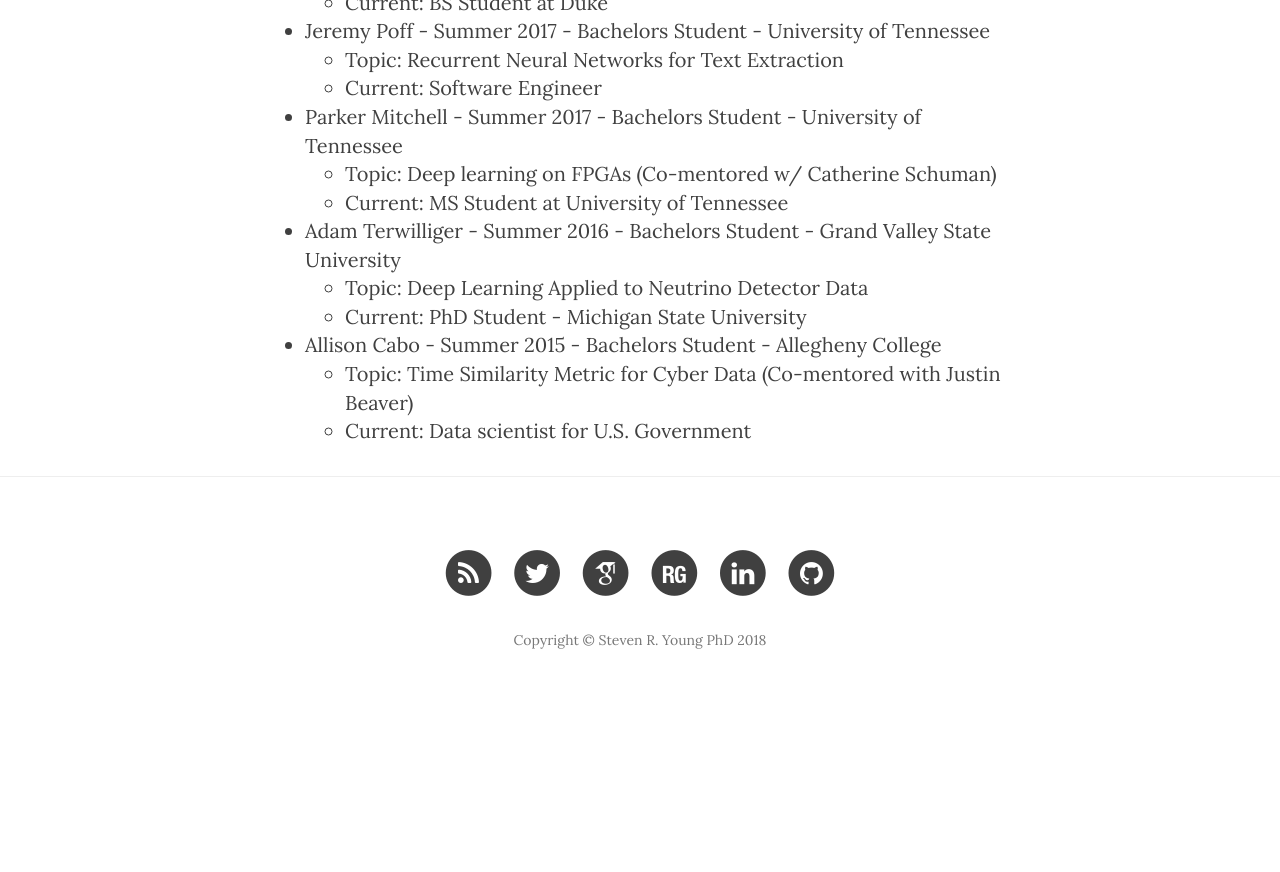
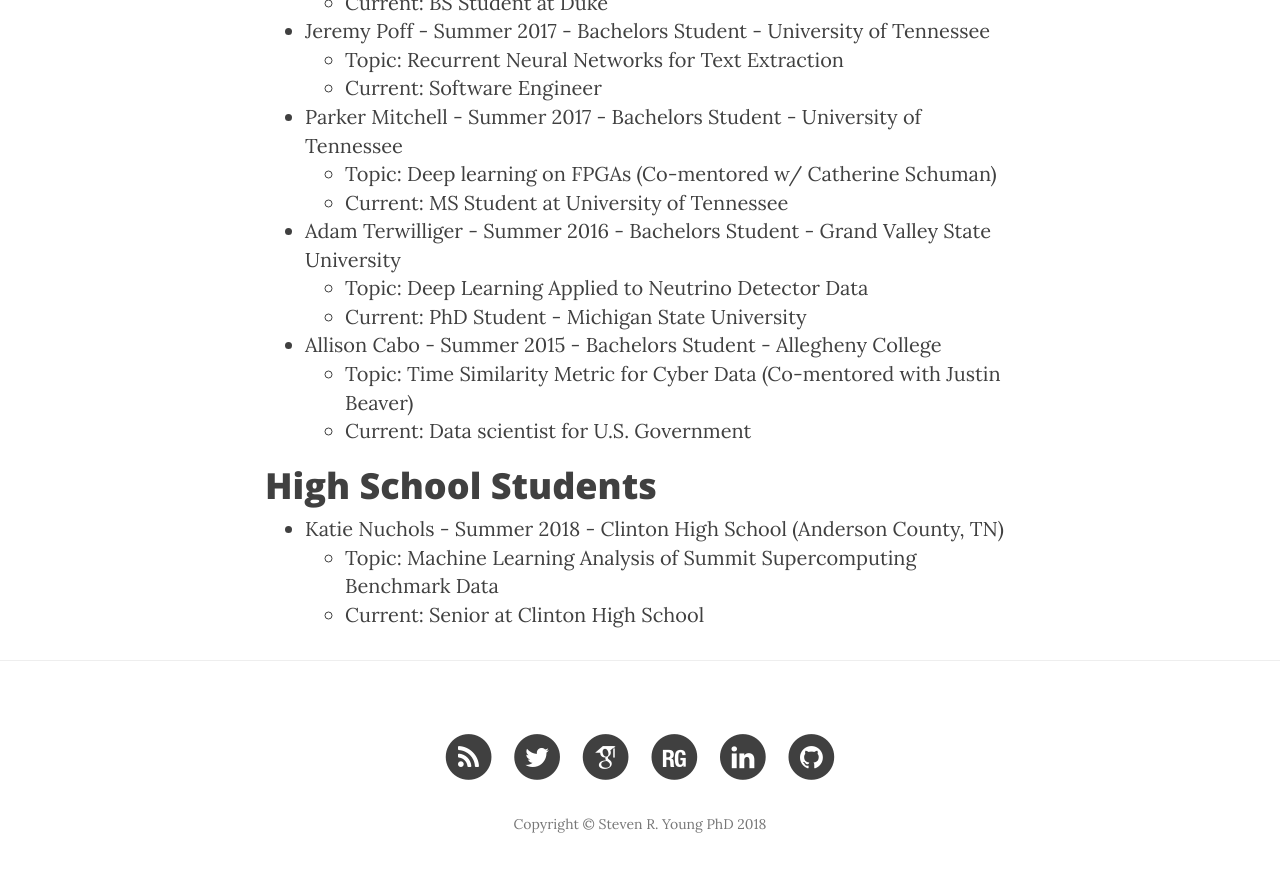
Before and after one commit to stevenryoung/stevenryoung.github.io, a Jekyll site: the page built from students.md, in a window 1280 px wide and 900 px high, scrolled down 1469 px. Shown: the top 872 px of the window. Built offline with Jekyll 4.4.1, drawn with Linux system fonts in a browser that asks for light colours; nearby versions of some CDN libraries; before the commit the page ends 2185 px from its top, so only the background shows below that.

Commit message:
Added Katie!

```diff
--- a/students.md
+++ b/students.md
@@ -43,3 +43,8 @@ header-img: "img/about-bg-blue.jpg"
 - Allison Cabo - Summer 2015 - Bachelors Student - Allegheny College
     - Topic: Time Similarity Metric for Cyber Data (Co-mentored with Justin Beaver)
     - Current: Data scientist for U.S. Government
+
+# High School Students
+- Katie Nuchols - Summer 2018 - Clinton High School (Anderson County, TN)
+    - Topic: Machine Learning Analysis of Summit Supercomputing Benchmark Data
+    - Current: Senior at Clinton High School
```
